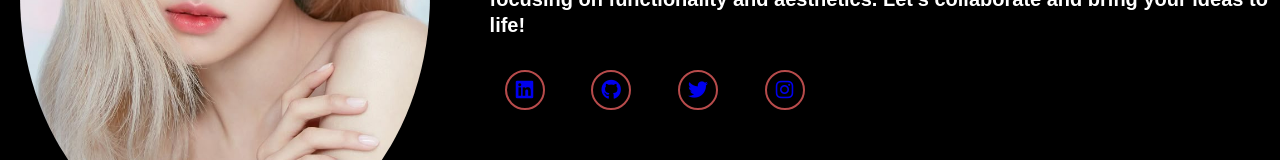
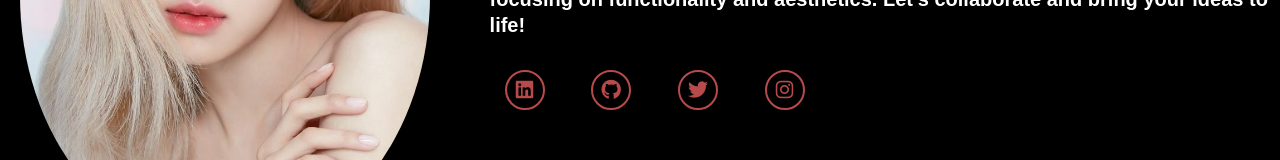
Before and after one commit to Alinafiot/Simple-Portfolio, a plain HTML site: page index.html in a window 1280 px wide. Shown: the part 363-523 px from the top of the page. Drawn offline with nearby package versions, Linux system fonts and the light colour scheme.

Commit message:
Update style.css

```diff
--- a/style.css
+++ b/style.css
@@ -153,6 +153,7 @@ p{
 }
 
 .social-icons a{
+    color: #b74b4b;
     display: inline-flex;
     justify-content: center;
     align-items: center;
```
